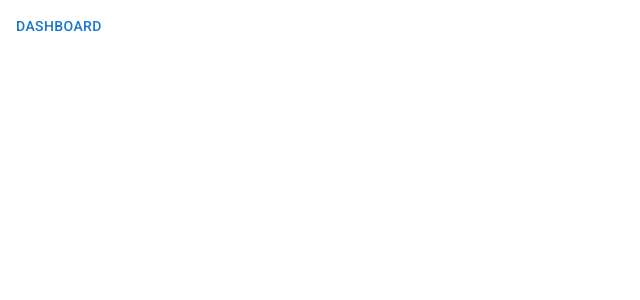
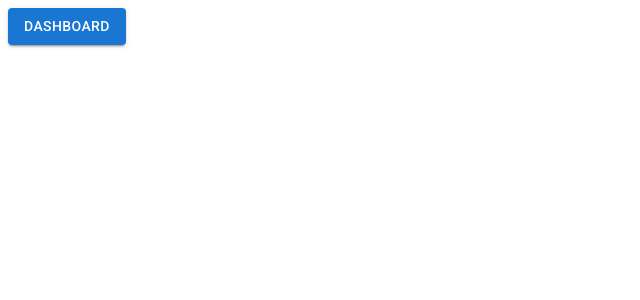
Before and after one commit to danmakowiesky/ExpenseTrackerApp, a React (Vite) app in the folder frontend/: page /dashboard in a window 1280 px wide. Shown: the top 300 px of the page, without its empty margins (0-640 px from the left). Built offline with nearby package versions, Linux system fonts and the light colour scheme.

Commit message:
configurando theme inicial

```diff
--- a/frontend/src/App.tsx
+++ b/frontend/src/App.tsx
@@ -1,11 +1,15 @@
+import { ThemeProvider } from "@mui/material"
 import { BrowserRouter } from "react-router-dom"
 import { AppRoutes } from "./routes"
+import { LightTheme } from "./shared/theme/Light"
 
 function App() {
   return (
-    <BrowserRouter>
-      <AppRoutes />
-    </BrowserRouter>
+    <ThemeProvider theme={LightTheme}>
+      <BrowserRouter>
+        <AppRoutes />
+      </BrowserRouter>
+    </ThemeProvider>
   )
 }
 
--- a/frontend/src/routes/index.tsx
+++ b/frontend/src/routes/index.tsx
@@ -2,11 +2,10 @@ import { Button } from "@mui/material";
 import { Navigate, Route, Routes } from "react-router-dom";
 
 export const AppRoutes = () => {
-    return (
-        <Routes>
-            <Route path="/dashboard" element={<Button>Dashboard </Button>} />
-            <Route path="*" element={<Navigate to="/dashboard" />} />
-
-        </Routes>
-    )
+  return (
+    <Routes>
+      <Route path="/dashboard" element={<Button variant="contained" color="primary">Dashboard </Button>} />
+      <Route path="*" element={<Navigate to="/dashboard" />} />
+    </Routes>
+  )
 }
--- /dev/null
+++ b/frontend/src/shared/theme/Light.ts
@@ -0,0 +1,23 @@
+import { createTheme } from "@mui/material";
+import { blue, green } from "@mui/material/colors";
+
+export const LightTheme = createTheme({
+  palette: {
+    primary: {
+      main: blue[700],
+      dark: blue[800],
+      light: blue[500],
+      contrastText: '#FFFFFF',
+    },
+    secondary: {
+      main: green[700],
+      dark: green[800],
+      light: green[500],
+      contrastText: '#FFFFFF',
+    },
+    background: {
+      paper: '#FFFFFF',
+      default: '#F0F2F5',
+    }
+  }
+})
```
